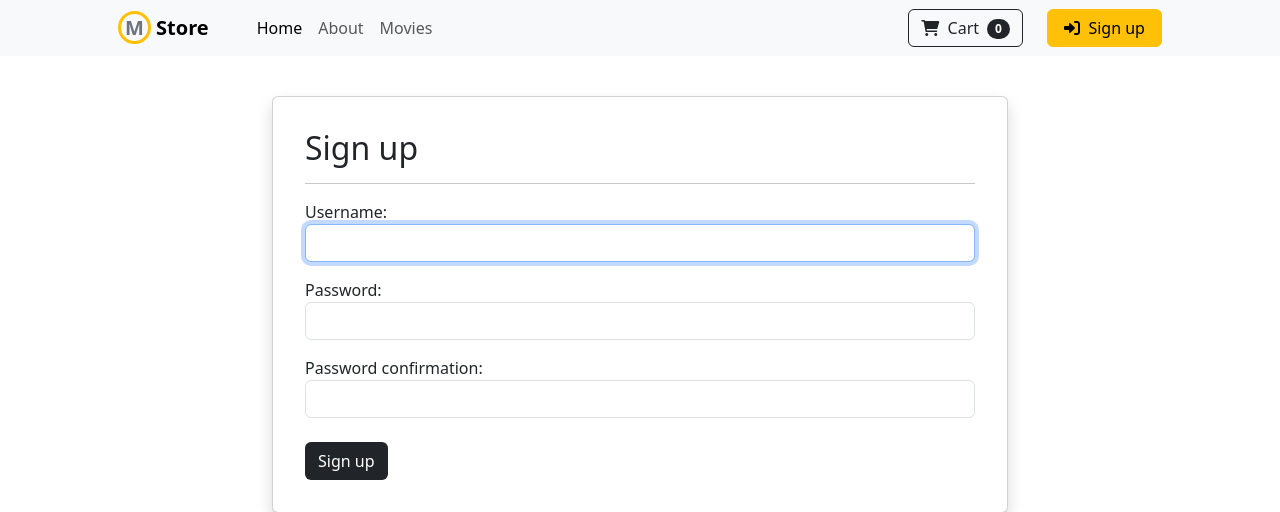
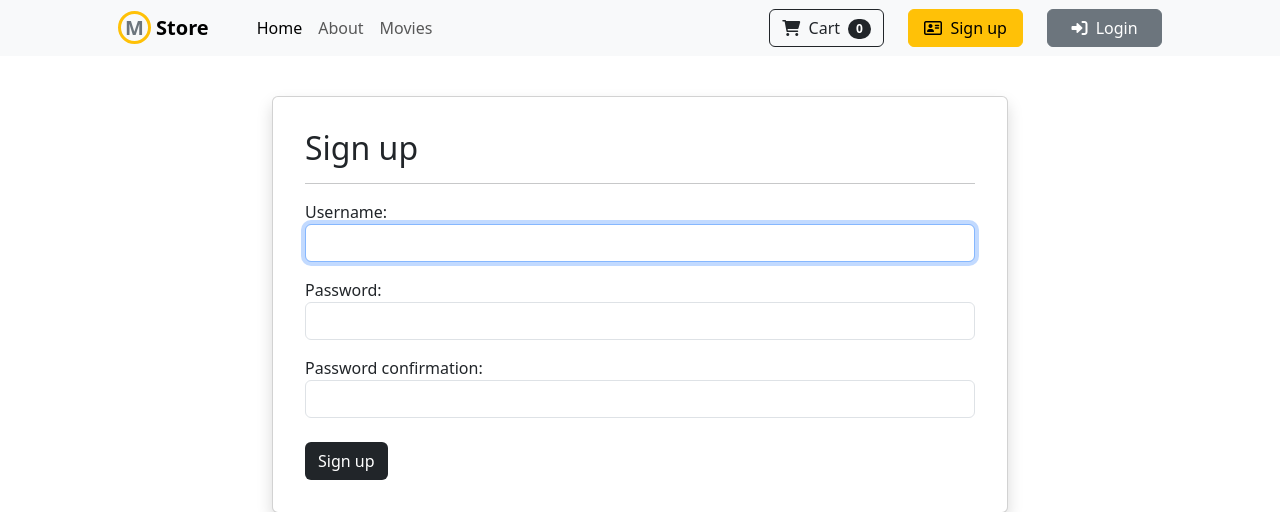
Before and after one commit to johnclamy/django-moviestore-project, a Django app: page /accounts/signup in a window 1280 px wide. Shown: the top 512 px of the page. Run offline with Django 5.2, Linux system fonts and the light colour scheme; some libraries are stand-ins or nearby versions.

Commit message:
Adding a login link to the base template

```diff
--- a/moviestore/moviestore/templates/base.html
+++ b/moviestore/moviestore/templates/base.html
@@ -33,8 +33,12 @@
                             <span class="badge bg-dark text-white ms-1 rounded-pill">0</span>
                         </a>
                         <a class="btn btn-warning mt-4 mt-lg-0 ms-lg-4" style="width: 115px" href="{% url 'accounts.signup' %}">
+                            <i class="fa-regular fa-address-card"></i>&nbsp;
+                            Sign up
+                        </a>
+                        <a class="btn btn-secondary mt-4 mt-lg-0 ms-lg-4" style="width: 115px" href="{% url 'accounts.login' %}">
                             <i class="fa-solid fa-right-to-bracket"></i>&nbsp;
-                            Sign up
+                            Login
                         </a>
                     </section>
                 </div>
```
